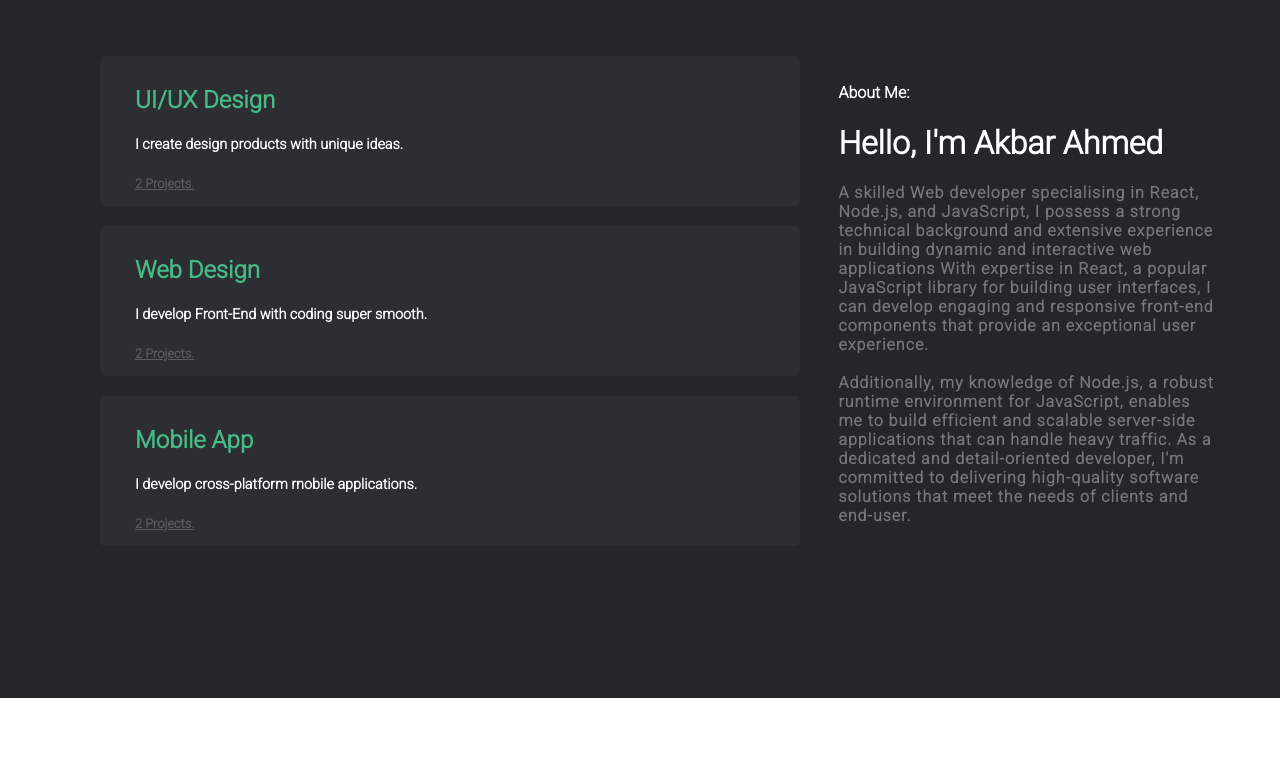
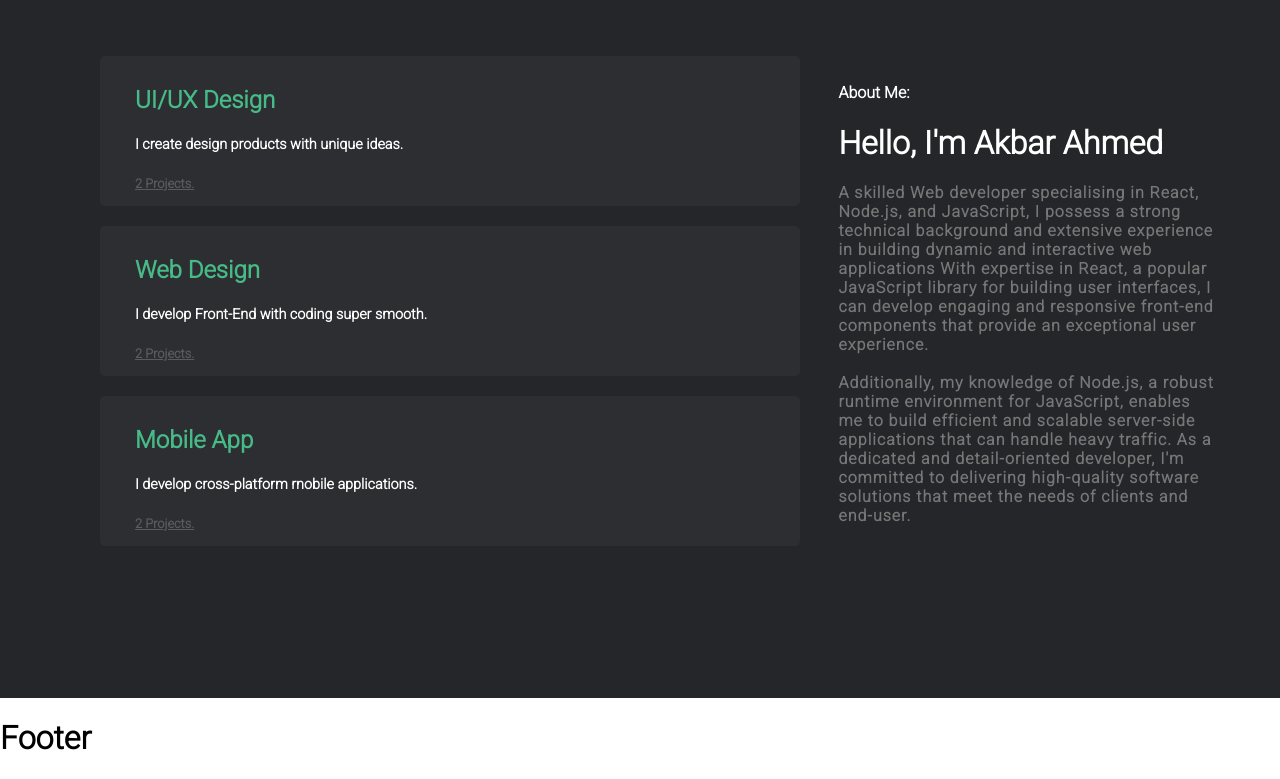
Before and after one commit to akbarGT/React-portfolio-v1, a React (Create React App) app: page / in a window 1280 px wide. Shown: the part 567-1346 px from the top of the page. Before the commit the page ends 1265 px from the top, so only its background shows below. Built offline with nearby package versions, Linux system fonts and the light colour scheme; a web font is replaced by a local one.

Commit message:
fixed few bugs

```diff
--- a/package.json
+++ b/package.json
@@ -9,7 +9,7 @@
     "react": "^18.2.0",
     "react-dom": "^18.2.0",
     "react-router-dom": "^6.8.2",
-    "react-scripts": "5.0.1",
+    "react-scripts": "^2.1.3",
     "web-vitals": "^2.1.4"
   },
   "scripts": {
--- a/src/App.js
+++ b/src/App.js
@@ -1,8 +1,9 @@
-import logo from "./logo.svg";
 import devimg1 from "./webdev1.png";
 import { BrowserRouter as Router, Routes, Route } from "react-router-dom";
 import "./App.css";
+import React, { Component } from "react";
 import Navbar from "./components/Navbar";
+import Footer from "./components/Footer";
 
 function App() {
   return (
@@ -14,8 +15,8 @@ function App() {
         <div className="landingText">
           <div className="uspbuttonbox">
             <div className="uspButton">Front-End Developer</div>
+            <div className="uspButton">Node.js</div>
             <div className="uspButton">DBA</div>
-            <div className="uspButton">Node.js</div>
           </div>
           <span>I'm Full-Stack Web Developer.</span>
           <p>
@@ -69,6 +70,7 @@ function App() {
           </span>
         </div>
       </div>
+      <Footer></Footer>
     </div>
   );
 }
--- /dev/null
+++ b/src/components/Footer.js
@@ -0,0 +1,11 @@
+import React from "react";
+
+const Footer = () => {
+  return (
+    <div>
+      <h1 style={{ color: "black" }}>Footer</h1>
+    </div>
+  );
+};
+
+export default Footer;
```
Also changed, not shown: 1 other file (tests, documents, lock files or other folders).
